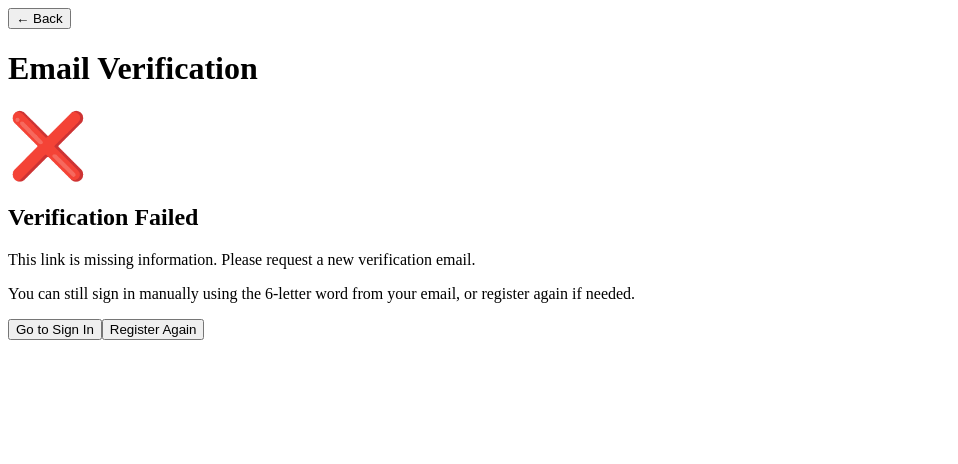
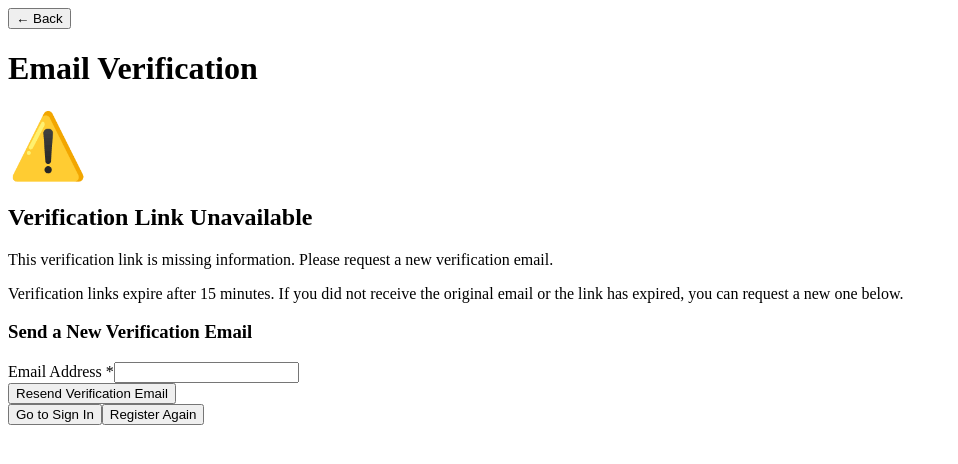
Before and after one commit to EmmanuelAdemuwagun/BladderSense_Web_Application, a React (Vite) app: page /verify-registration in a window 1280 px wide. Shown: the top 464 px of the page, without its empty margins (0-958 px from the left). Built offline with nearby package versions, Linux system fonts and the light colour scheme; the HTML template or start-up script is replaced by a standard one.

Commit message:
Refactor VerifyRegistration component for clarity

```diff
--- a/src/pages/VerifyRegistration.jsx
+++ b/src/pages/VerifyRegistration.jsx
@@ -1,50 +1,126 @@
 import { useEffect, useState } from 'react'
 import { useSearchParams, useNavigate } from 'react-router-dom'
 import Header from '../components/Header'
+import FormField from '../components/FormField'
 import { api } from '../utils/api'
 
 export default function VerifyRegistration() {
 const [params] = useSearchParams()
 const navigate = useNavigate()
-  const [status, setStatus] = useState('loading') // loading | success | error
+
+const emailFromLink = params.get('email') || ''
+
+const [status, setStatus] = useState('loading')
 const [message, setMessage] = useState('')
+const [email, setEmail] = useState(emailFromLink)
+
+const [resendLoading, setResendLoading] = useState(false)
+const [resendSuccess, setResendSuccess] = useState(false)
+const [resendError, setResendError] = useState('')
 
 useEffect(() => {
-    const email = params.get('email')
+const emailFromUrl = params.get('email')
 const token = params.get('token')
 
-    if (!email || !token) {
+
+if (!emailFromUrl || !token) {
   setStatus('error')
-      setMessage('This link is missing information. Please request a new verification email.')
+  setMessage(
+    'This verification link is missing information. Please request a new verification email.'
+  )
   return
 }
 
-    api.verifyRegistration({ email, token })
-      .then(() => setStatus('success'))
+setEmail(emailFromUrl)
+
+api.verifyRegistration({
+  email: emailFromUrl,
+  token,
+})
+  .then(() => {
+    setStatus('success')
+  })
   .catch((err) => {
     setStatus('error')
-        setMessage(err.message)
+    setMessage(
+      err?.message ||
+        'This verification link may have expired or already been used.'
+    )
   })
+
 }, [params])
 
+async function handleResend() {
+setResendError('')
+setResendSuccess(false)
+
+
+const normalizedEmail = email.trim().toLowerCase()
+
+if (!normalizedEmail) {
+  setResendError('Please enter your email address.')
+  return
+}
+
+if (!/^[^\s@]+@[^\s@]+\.[^\s@]+$/.test(normalizedEmail)) {
+  setResendError('Please enter a valid email address.')
+  return
+}
+
+setResendLoading(true)
+
+try {
+  await api.resendVerification({
+    email: normalizedEmail,
+  })
+
+  setResendSuccess(true)
+} catch (err) {
+  setResendError(
+    err?.message ||
+      'Unable to send a new verification email. Please try again.'
+  )
+} finally {
+  setResendLoading(false)
+}
+
+}
+
 return (
-    <>
-      <Header title="Email Verification" backTo="/" />
+<> <Header title="Email Verification" backTo="/" />
+
   <main className="page">
     <div className="card mt-lg text-center">
+
       {status === 'loading' && (
         <>
           <div className="spinner" />
-              <p className="loading-text">Verifying your email…</p>
+          <p className="loading-text">
+            Verifying your email…
+          </p>
         </>
       )}
 
       {status === 'success' && (
         <>
-              <div style={{ fontSize: 64, marginBottom: 16 }}>✅</div>
+          <div
+            style={{
+              fontSize: 64,
+              marginBottom: 16,
+            }}
+          >
+            ✅
+          </div>
+
           <h2>Email Verified!</h2>
-              <p>Your email address has been verified. You can now sign in.</p>
+
+          <p>
+            Your email address has been verified successfully.
+            You can now sign in to your BladderSense account.
+          </p>
+
           <button
+            type="button"
             className="btn btn--primary mt-md"
             onClick={() => navigate('/signin')}
           >
@@ -55,27 +131,91 @@ export default function VerifyRegistration() {
 
       {status === 'error' && (
         <>
-              <div style={{ fontSize: 64, marginBottom: 16 }}>❌</div>
-              <h2>Verification Failed</h2>
+          <div
+            style={{
+              fontSize: 64,
+              marginBottom: 16,
+            }}
+          >
+            ⚠️
+          </div>
+
+          <h2>Verification Link Unavailable</h2>
+
           <div className="alert alert--error">
-                {message || 'This link may have expired or already been used.'}
+            {message ||
+              'This verification link may have expired or already been used.'}
           </div>
 
           <p>
-                You can still sign in manually using the 6-letter word from your
-                email, or register again if needed.
+            Verification links expire after 15 minutes. If you did
+            not receive the original email or the link has expired,
+            you can request a new one below.
           </p>
+
+          <div className="card card--compact mt-md">
+            <h3 className="mb-md">
+              Send a New Verification Email
+            </h3>
+
+            <FormField
+              label="Email Address"
+              id="resend-email"
+              required
+              error={resendError}
+            >
+              <input
+                id="resend-email"
+                className={`form-input${
+                  resendError ? ' form-input--error' : ''
+                }`}
+                type="email"
+                value={email}
+                onChange={(e) => {
+                  setEmail(e.target.value)
+                  setResendError('')
+                  setResendSuccess(false)
+                }}
+                autoComplete="email"
+                inputMode="email"
+                disabled={resendLoading}
+              />
+            </FormField>
+
+            {resendSuccess && (
+              <div
+                className="alert alert--success"
+                role="alert"
+              >
+                A new verification email has been sent. Please
+                check your inbox and use the new verification link.
+              </div>
+            )}
+
+            <button
+              type="button"
+              className="btn btn--primary"
+              onClick={handleResend}
+              disabled={resendLoading}
+            >
+              {resendLoading
+                ? 'Sending…'
+                : 'Resend Verification Email'}
+            </button>
+          </div>
 
           <div className="btn-stack mt-md">
             <button
-                  className="btn btn--primary"
+              type="button"
+              className="btn btn--secondary"
               onClick={() => navigate('/signin')}
             >
               Go to Sign In
             </button>
 
             <button
-                  className="btn btn--secondary"
+              type="button"
+              className="btn btn--ghost"
               onClick={() => navigate('/register')}
             >
               Register Again
@@ -86,5 +226,7 @@ export default function VerifyRegistration() {
     </div>
   </main>
 </>
+
+
 )
 }
```
Lines whose indentation alone changed are shown as unchanged.
